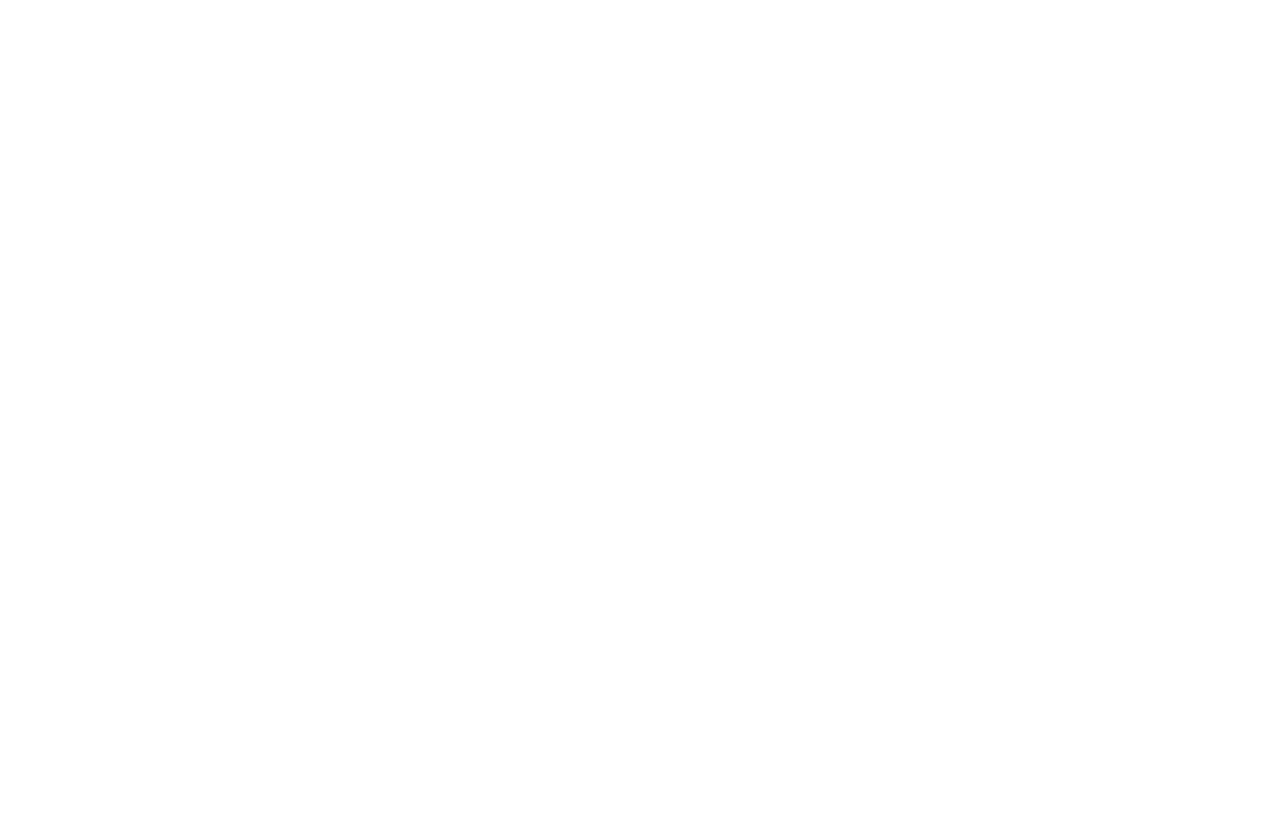
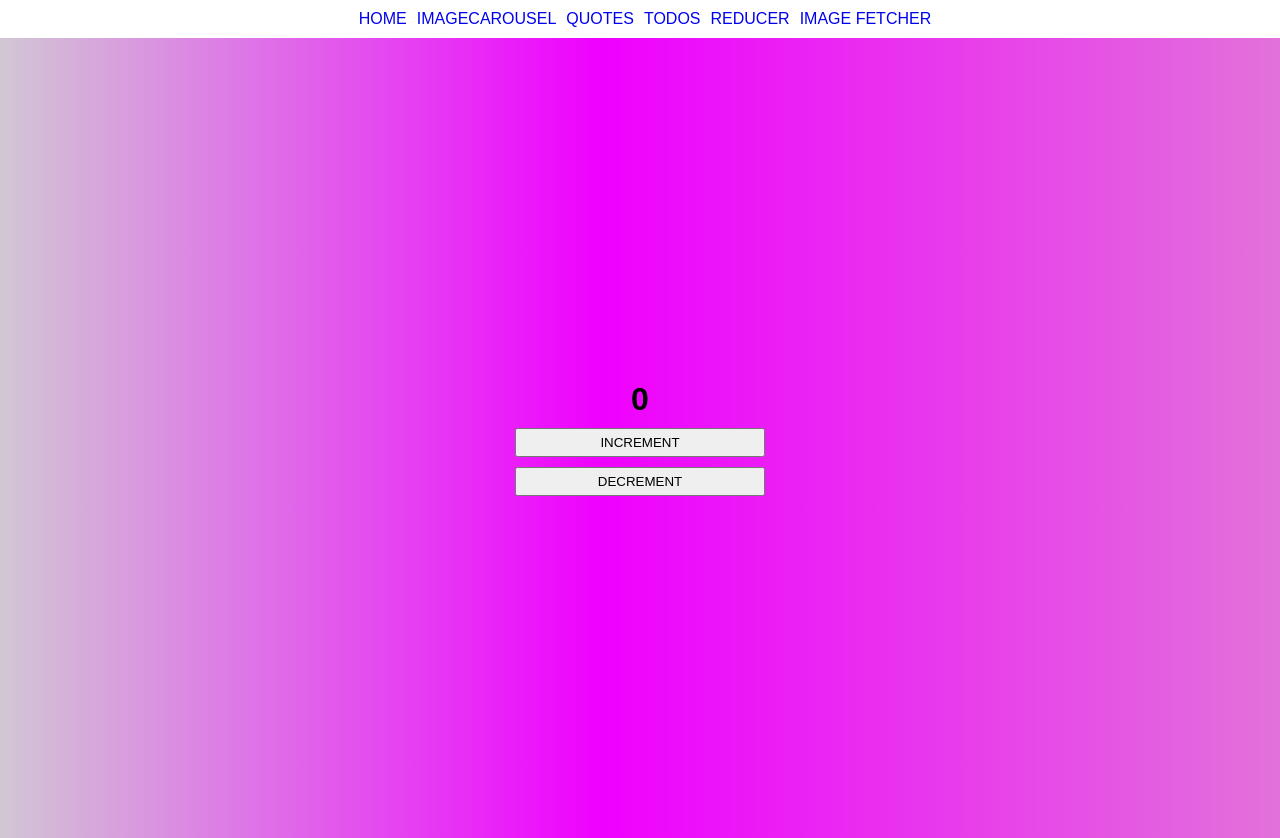
Before and after one commit to babu-r/React-Projects, a React (Create React App) app: page /reducer in a window 1280 px wide. Before the commit this address had no page. Before the commit the page ends 800 px from the top, so only its background shows below. Built offline with nearby package versions, Linux system fonts and the light colour scheme.

Commit message:
Code Commit

```diff
--- a/src/App.js
+++ b/src/App.js
@@ -5,6 +5,8 @@
 import Home from './components/Home';
 import Quotes from './components/Quotes';
 import Todos from './components/Todos';
+import Reducer from './components/Reducer';
+import ImageFetcher from './components/ImageFetcher';
 
 
 function App() {
@@ -15,6 +17,8 @@
           <Route exact path='/image-carousel' element={<ImageCarousel />} />
           <Route exact path='/quotes' element={<Quotes />} />
           <Route exact path='/todos' element={<Todos />} />
+          <Route exact path='/reducer' element={<Reducer />} />
+          <Route exact path='/image-fetcher' element={<ImageFetcher />} />
       </Routes>
     </>
   );
--- /dev/null
+++ b/src/ImageFetcher/Loader.jsx
@@ -0,0 +1,3 @@
+import React from "react";
+
+export const Loader = () => <div id="loader">Loader...</div>
--- /dev/null
+++ b/src/ImageFetcher/PhotoFrame.jsx
@@ -0,0 +1,11 @@
+import React from 'react';
+import "../styles/styles.css"
+
+export const PhotoFrame = ({url,title}) => {
+   return(
+      <div className='photoframe'>
+           <div>{title}</div>
+         <img src={url} />
+      </div>
+   )
+}
--- /dev/null
+++ b/src/components/ImageFetcher.jsx
@@ -0,0 +1,45 @@
+import React, { useEffect, useState } from 'react'
+import { PhotoFrame } from '../ImageFetcher/PhotoFrame';
+import { Loader } from '../ImageFetcher/Loader';
+
+
+const fetchPosts = async (id) => {
+     let url = `https://jsonplaceholder.typicode.com/photos/${id}`;
+     return fetch(url);
+}
+
+
+function ImageFetcher() {
+     const[data,setData]=useState([])
+     const[id,setId]=useState(null)
+
+     const handleChange=(e)=>{
+          setId(e.target.value)
+     }
+     const loadData = async () => {
+          fetchPosts(id)
+          .then((res) => res.json())
+          .then((jsonData) => {
+               setData(jsonData);
+          })
+     }
+
+     useEffect(() => {
+          loadData();
+     }, []);
+
+     useEffect(() => {
+          setData(null)
+          loadData()
+     }, [id])
+
+     return (
+          <div>
+               <span>Id number</span>
+               <input type="number" onChange={handleChange} />
+               {data == null ? ( <Loader/> ) : <PhotoFrame url={data.url} title={data.title}/>}
+          </div>
+     )
+}
+
+export default ImageFetcher;
--- a/src/components/Navbar.jsx
+++ b/src/components/Navbar.jsx
@@ -11,6 +11,8 @@
             <li><Link to="/image-carousel">ImageCarousel</Link></li>
             <li><Link to="/quotes">Quotes</Link></li>
             <li><Link to="/todos">Todos</Link></li>
+            <li><Link to="/reducer">Reducer</Link></li>
+            <li><Link to="/image-fetcher">Image Fetcher</Link></li>
           </ul>
         </nav>
     </div>
--- /dev/null
+++ b/src/components/Reducer.jsx
@@ -0,0 +1,22 @@
+import React, { useReducer } from 'react';
+import { counterReducer } from '../reducers/counterReducer';
+import Navbar from './Navbar';
+
+function Reducer() {
+     const initialState = 0;
+     const [state,dispatch] = useReducer(counterReducer, initialState)
+     return (
+          <div id="main">
+               <Navbar />
+               <div className='main-content'>
+                    <h1 id='counter'>{state}</h1>
+                    <div id="group-btn">
+                         <button id='increment-btn' onClick={() => dispatch({type: "INCREMENT"})}>INCREMENT</button>
+                         <button id='decrement-btn' onClick={() => dispatch({type: "DECREMENT"})}>DECREMENT</button>
+                    </div>
+               </div>
+          </div>
+     )
+}
+
+export default Reducer;
--- /dev/null
+++ b/src/reducers/counterReducer.jsx
@@ -0,0 +1,12 @@
+const counterReducer = (state,action) =>{
+     console.log(state, action);
+     if (action.type === "INCREMENT") {
+         return state + 1;
+     }
+     if (action.type === "DECREMENT") {
+         return state - 1;
+     }
+     return state;
+}
+
+export {counterReducer}
--- a/src/styles/styles.css
+++ b/src/styles/styles.css
@@ -70,6 +70,15 @@
 h1 {
   font-size: 2rem;
 }
+.main-content {
+  min-height: 100vh;
+  display: flex;
+  justify-content: center;
+  align-items: center;
+  flex-direction: column;
+  background: rgb(210,199,213);
+background: linear-gradient(90deg, rgba(210,199,213,1) 0%, rgba(239,0,255,1) 47%, rgba(226,114,218,1) 100%);
+}
 
 .button {
   background-color: #4CAF50; /* Green */
@@ -86,3 +95,29 @@
     padding: 10px;
     text-transform: capitalize;
 }
+
+button#increment-btn, button#decrement-btn {
+  padding: 5px 20px;
+  margin-top:10px;
+  min-width:250px;
+}
+
+div#group-btn {
+  display: flex;
+  align-content: center;
+  justify-content: center;
+  flex-wrap: wrap;
+  flex-direction: column;
+}
+
+.photoframe{
+  padding:0.5rem;
+}
+.photoframe img{
+  border: 4px solid rgb(250, 0, 0);
+}
+.caption{
+  background-color: black;
+  color: white;
+  padding: 0.5rem 0.88rem;
+}
```
